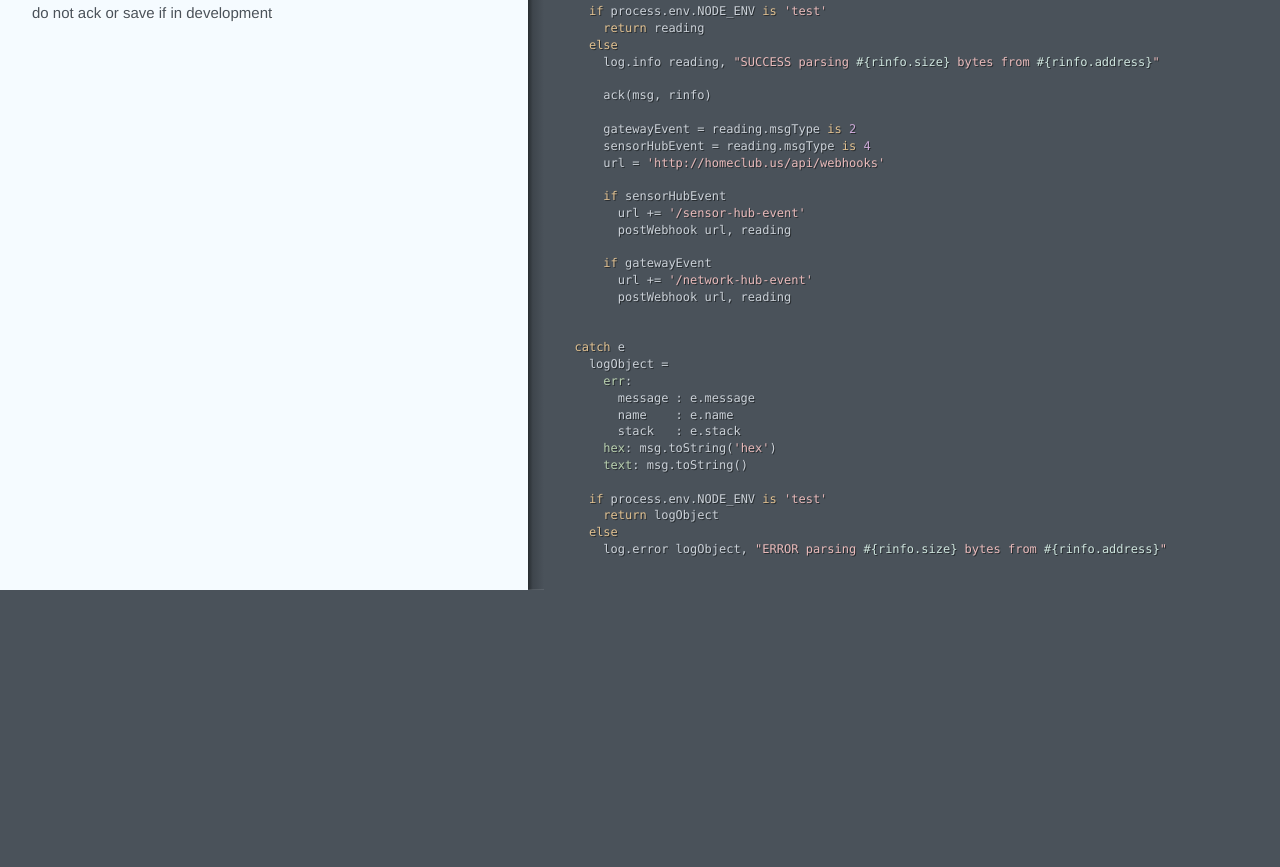
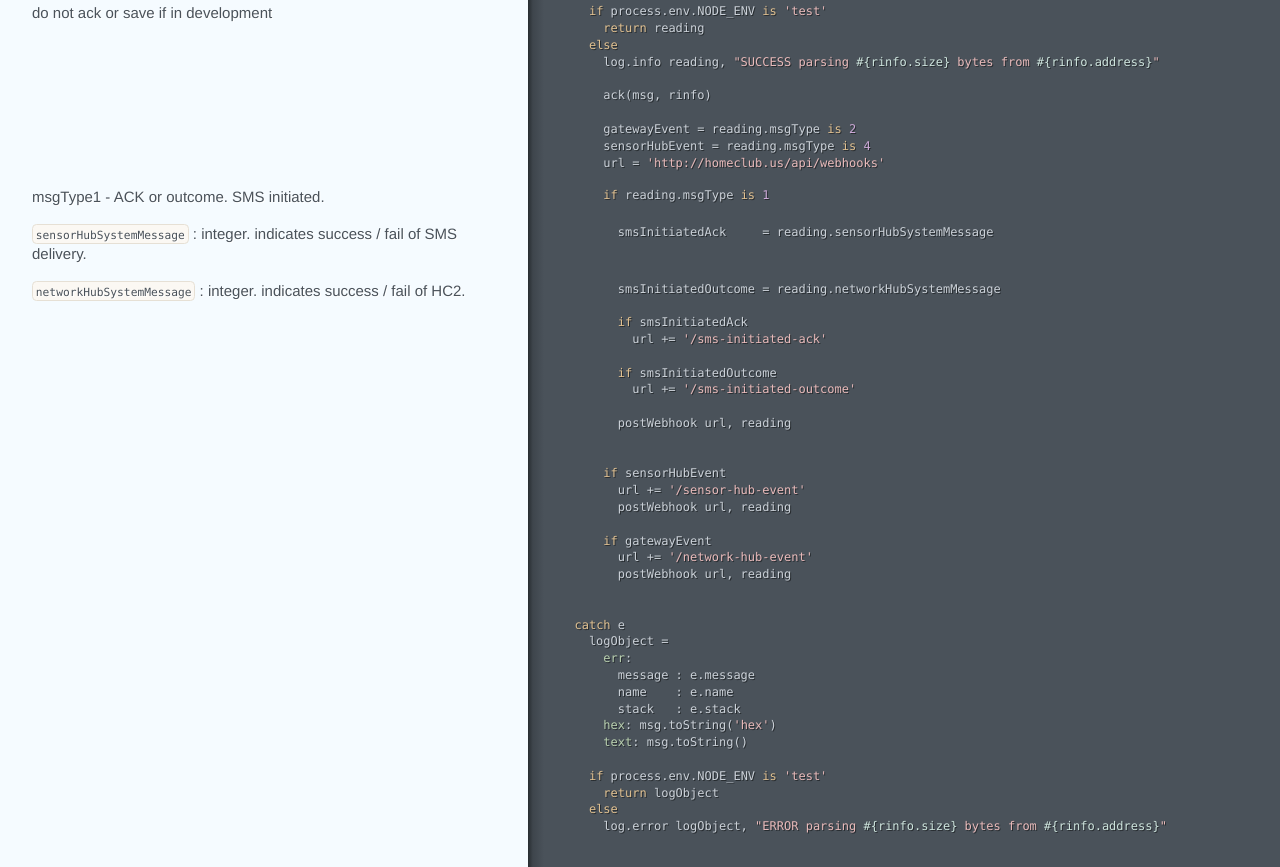
Before and after one commit to nordus/homeclub-gateway, a plain HTML site: page index.html in a window 1280 px wide. Shown: the part 752-1619 px from the top of the page. Before the commit the page ends 1342 px from the top, so only its background shows below. Drawn offline with Linux system fonts and the light colour scheme.

Commit message:
undefined

```diff
--- a/index.html
+++ b/index.html
@@ -27,7 +27,16 @@ TODO: remove once we solidify message format</p></div></div><div class="code"><d
 
       gatewayEvent = reading.msgType <span class="hljs-keyword">is</span> <span class="hljs-number">2</span>
       sensorHubEvent = reading.msgType <span class="hljs-keyword">is</span> <span class="hljs-number">4</span>
-      url = <span class="hljs-string">'http://homeclub.us/api/webhooks'</span>
+      url = <span class="hljs-string">'http://homeclub.us/api/webhooks'</span></div></div></div><div class="segment"><div class="comments "><div class="wrapper"><p>msgType1 - ACK or outcome. SMS initiated.</p></div></div><div class="code"><div class="wrapper">      <span class="hljs-keyword">if</span> reading.msgType <span class="hljs-keyword">is</span> <span class="hljs-number">1</span></div></div></div><div class="segment"><div class="comments "><div class="wrapper"><p><code>sensorHubSystemMessage</code>  : integer.  indicates success / fail of SMS delivery.</p></div></div><div class="code"><div class="wrapper">        smsInitiatedAck     = reading.sensorHubSystemMessage</div></div></div><div class="segment"><div class="comments "><div class="wrapper"><p><code>networkHubSystemMessage</code> : integer.  indicates success / fail of HC2.</p></div></div><div class="code"><div class="wrapper">        smsInitiatedOutcome = reading.networkHubSystemMessage
+
+        <span class="hljs-keyword">if</span> smsInitiatedAck
+          url += <span class="hljs-string">'/sms-initiated-ack'</span>
+
+        <span class="hljs-keyword">if</span> smsInitiatedOutcome
+          url += <span class="hljs-string">'/sms-initiated-outcome'</span>
+
+        postWebhook url, reading
+
 
       <span class="hljs-keyword">if</span> sensorHubEvent
         url += <span class="hljs-string">'/sensor-hub-event'</span>
```
